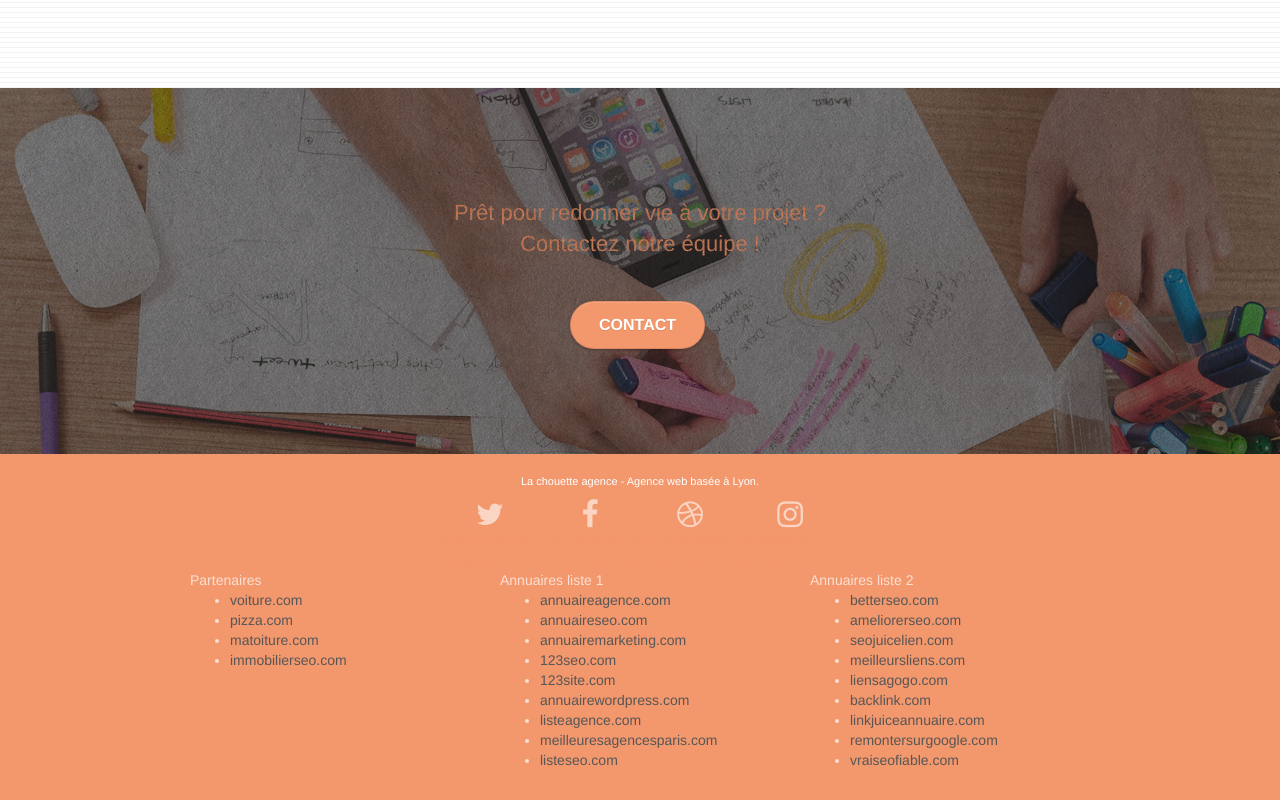
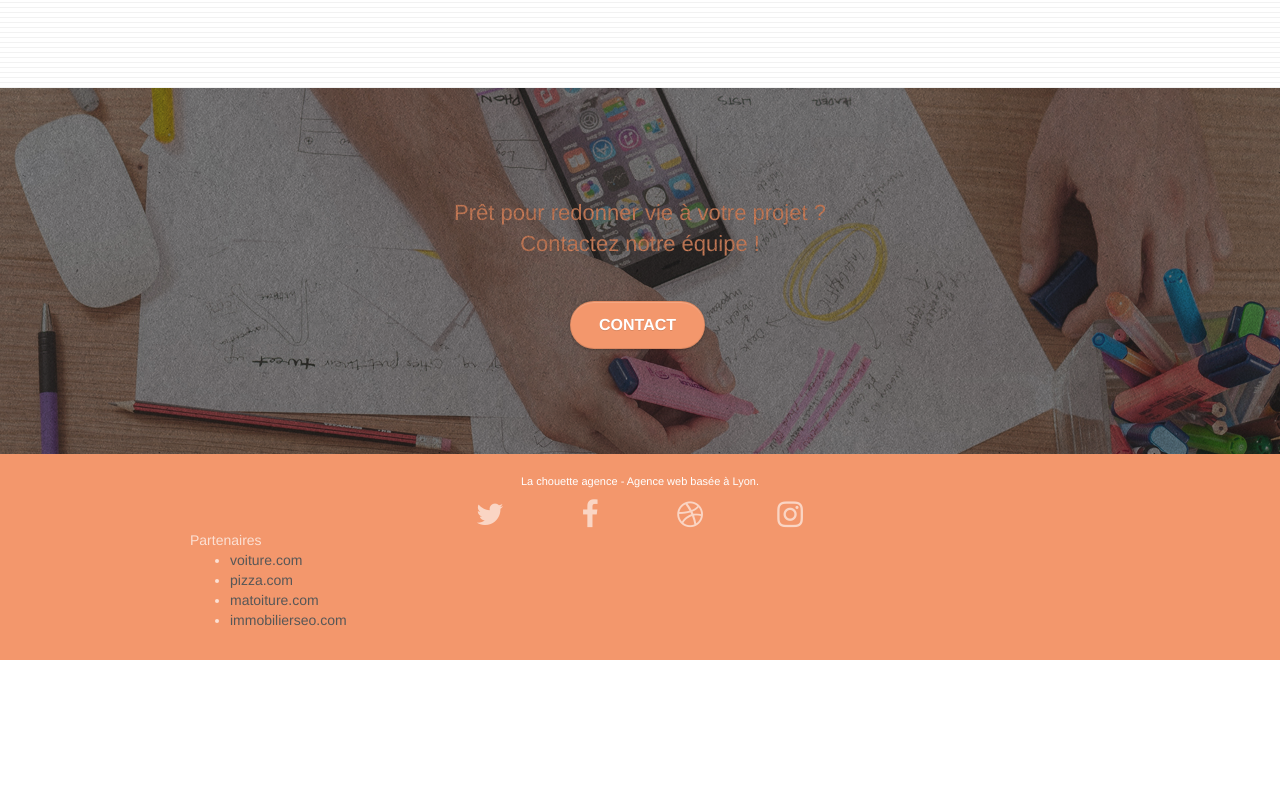
Before and after one commit to KylCooper/KilianRobert_4_04-12-2021, a plain HTML site: page index.html in a window 1280 px wide. Shown: the part 2862-3662 px from the top of the page. After the commit the page ends 3522 px from the top, so only its background shows below. Drawn offline with Linux system fonts and the light colour scheme.

Commit message:
Add files via upload

```diff
--- a/index.html
+++ b/index.html
@@ -233,7 +233,9 @@
 				<div class="row row-no-gutters social">
 					<div class="col-sm-3">
 						<div class="text-center">
-							<a class="social" href="index.html"><span class="fa fa-twitter icon-md"></span></a>
+							<a class="social" href="index.html">
+								<span class="fa fa-twitter icon-md"></span>
+							</a>
 						</div>
 					</div>
 					<div class="col-sm-3">
@@ -251,7 +253,6 @@
 							<a class="social" href="index.html"><span class="fa fa-instagram icon-md"></span></a>
 						</div>
 					</div>
-					<div class="keywords" style="color:#F3976C;">Agence web à paris, stratégie web, web design, illustrations, design de site web, site web, web, internet, site internet, site</div>
 				</div>
 				<div class="row">
 					<div class="col-sm-4">
@@ -263,34 +264,7 @@
 								<li><a href="immobilierseo.com">immobilierseo.com</a></li>
 							</ul>
 					</div>
-					<div class="col-sm-4">
-						Annuaires liste 1
-						<ul>
-							<li><a href="annuaireagence.com">annuaireagence.com</a></li>
-							<li><a href="annuaireseo.com">annuaireseo.com</a></li>
-							<li><a href="annuairemarketing.com">annuairemarketing.com</a></li>
-							<li><a href="123seoture.com">123seo.com</a></li>
-							<li><a href="123site.com">123site.com</a></li>
-							<li><a href="annuairewordpress.com">annuairewordpress.com</a></li>
-							<li><a href="listeagence.com">listeagence.com</a></li>
-							<li><a href="meilleuresagencesparis.com">meilleuresagencesparis.com</a></li>
-							<li><a href="listeseo.com">listeseo.com</a></li>
-						</ul>
-					</div>
-					<div class="col-sm-4">
-						Annuaires liste 2
-						<ul>
-							<li><a href="betterseo.com">betterseo.com</a></li>
-							<li><a href="ameliorerseo.com">ameliorerseo.com</a></li>
-							<li><a href="seojuicelien.com">seojuicelien.com</a></li>
-							<li><a href="meilleursliens.com">meilleursliens.com</a></li>
-							<li><a href="liensagogo.com">liensagogo.com</a></li>
-							<li><a href="backlink.com">backlink.com</a></li>
-							<li><a href="linkjuiceannuaire.com">linkjuiceannuaire.com</a></li>
-							<li><a href="remontersurgoogle.com">remontersurgoogle.com</a></li>
-							<li><a href="vraiseofiable.com">vraiseofiable.com</a></li>
-						</ul>
-					</div>
+
 				</div>
 			</div>
 		</div>
```
